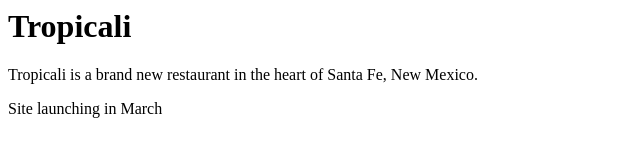
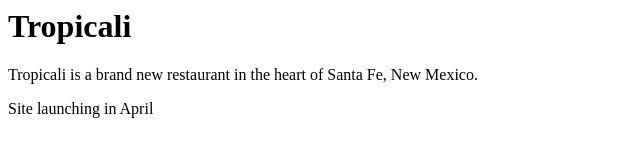
Before and after one commit to laurasirco/tropicali, a plain HTML site: page index.html in a window 1280 px wide. Shown: the full height of the page, 0-640 px from the left. Drawn offline with Linux system fonts and the light colour scheme.

Commit message:
launching date changed

```diff
--- a/index.html
+++ b/index.html
@@ -1,3 +1,3 @@
 <h1>Tropicali</h1>
 <p>Tropicali is a brand new restaurant in the heart of Santa Fe, New Mexico.</p>
-<p>Site launching in March</p>
+<p>Site launching in April</p>
```
